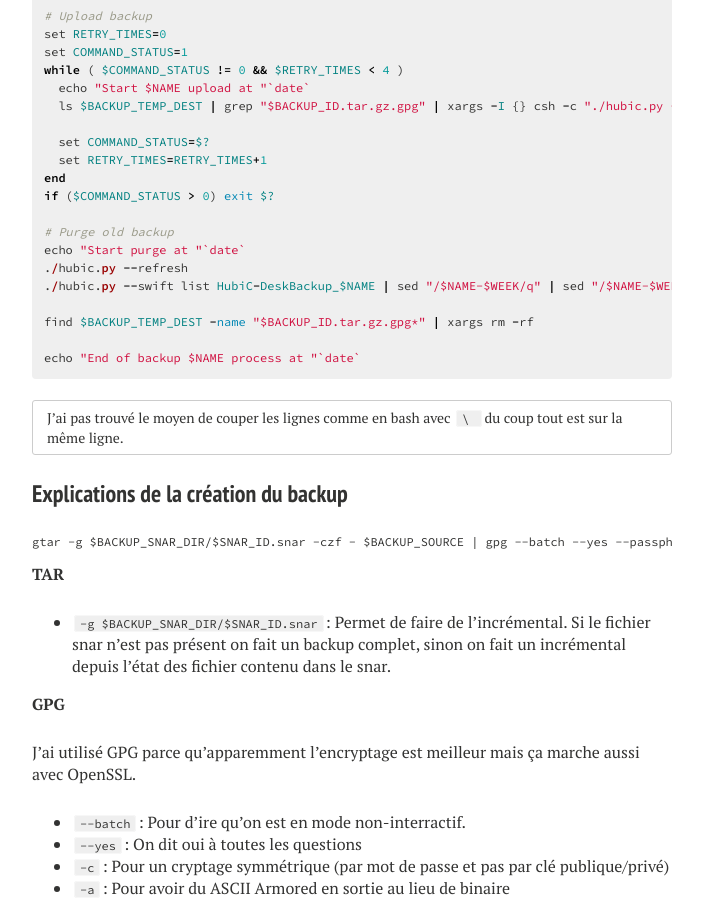
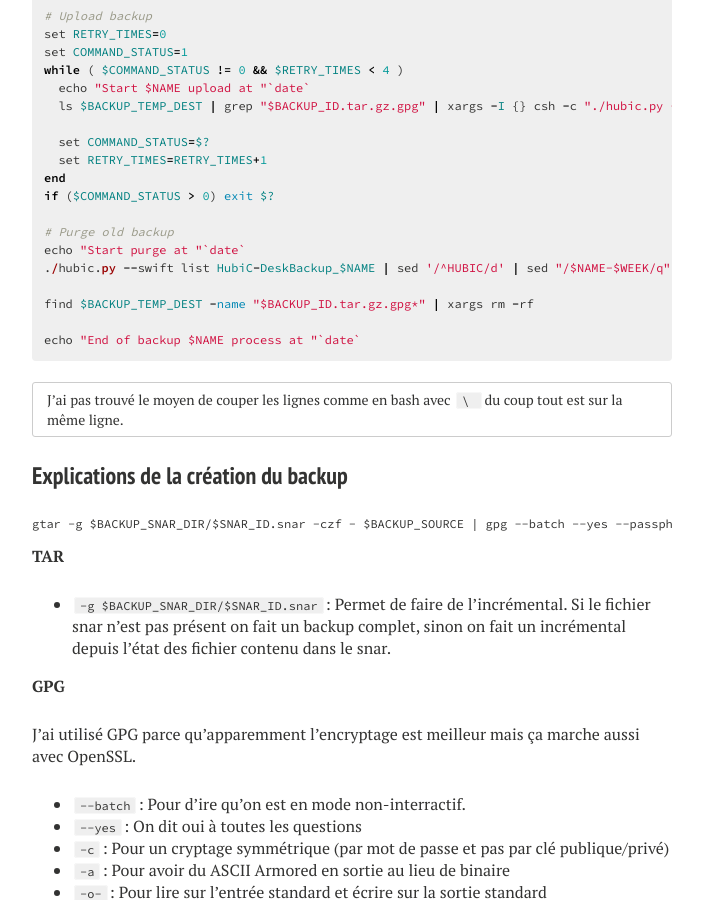
Before and after one commit to Marthym/marthym.github.io, a Jekyll site: the page built from _posts/2015-09-16-Backup-distant-sur-HubiC.md, in a window 1280 px wide and 900 px high, scrolled down 3051 px. Shown: the whole window, without its empty margins (288-991 px from the left). Built offline with Jekyll 4.4.1, drawn with Linux system fonts in a browser that asks for light colours; nearby versions of some CDN libraries.

Commit message:
fix(posts): Fix script in Backup-distant-sur-HubiC

```diff
--- a/_posts/2015-09-16-Backup-distant-sur-HubiC.md
+++ b/_posts/2015-09-16-Backup-distant-sur-HubiC.md
@@ -133,12 +133,12 @@
 
 # Purge old backup
 echo "Start purge at "`date`
-./hubic.py --refresh
-./hubic.py --swift list HubiC-DeskBackup_$NAME | sed "/$NAME-$WEEK/q" | sed "/$NAME-$WEEK/d" | xargs -I {} csh -c "echo '\tDelete file {}' && ./hubic.py --swift delete HubiC-DeskBackup_$NAME {}"
+./hubic.py --swift list HubiC-DeskBackup_$NAME | sed '/^HUBIC/d' | sed "/$NAME-$WEEK/q" | sed "/$NAME-$WEEK/d" | xargs -I {} csh -c "echo '\tDelete file {}' && ./hubic.py --swift delete HubiC-DeskBackup_$NAME {}"
 
 find $BACKUP_TEMP_DEST -name "$BACKUP_ID.tar.gz.gpg*" | xargs rm -rf
 
 echo "End of backup $NAME process at "`date`
+
 {% endhighlight %}
 
 {: .notice}
```
Also changed, not shown: other parts of _posts/2015-09-16-Backup-distant-sur-HubiC.md (+1 -1 lines).
